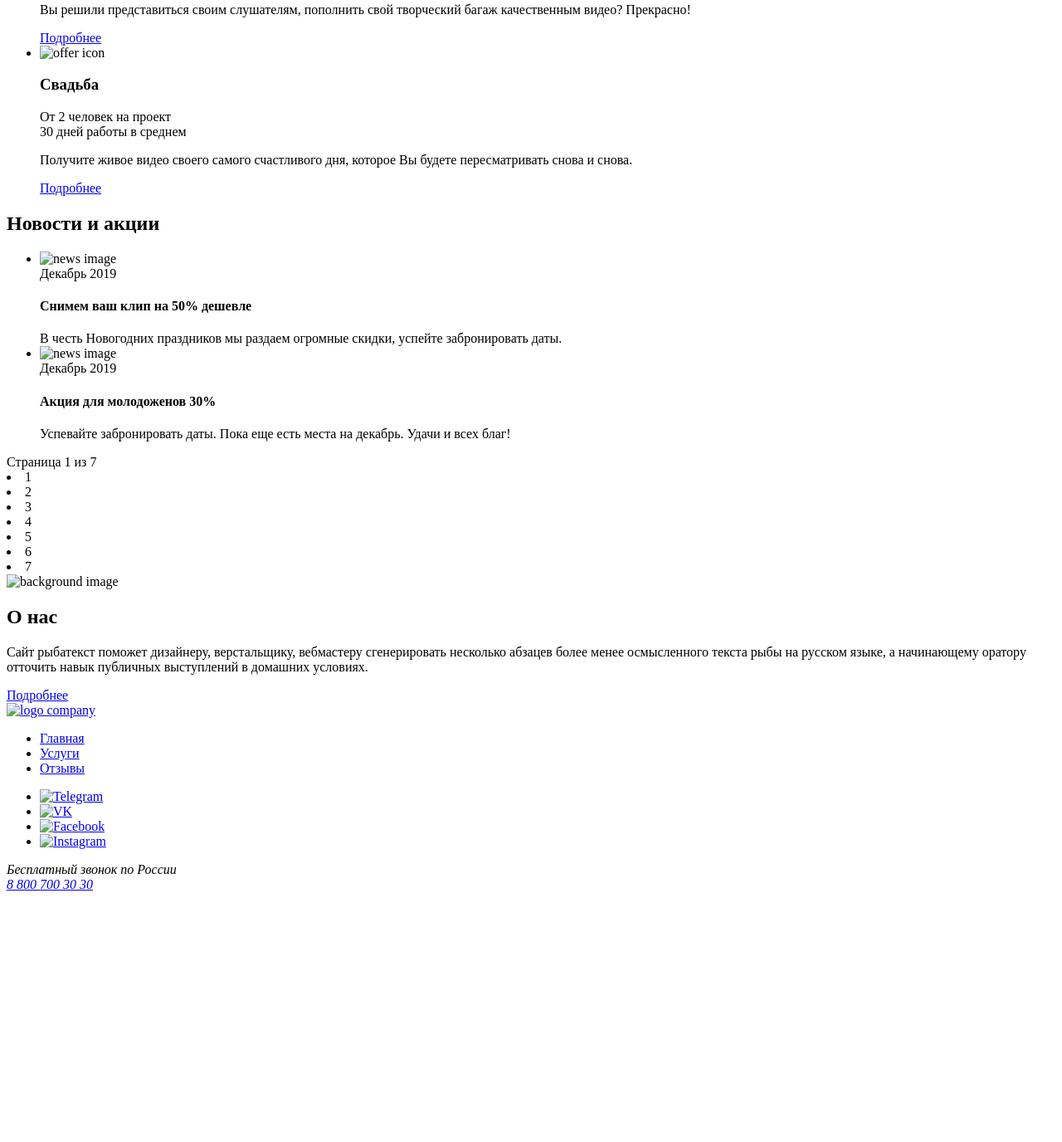
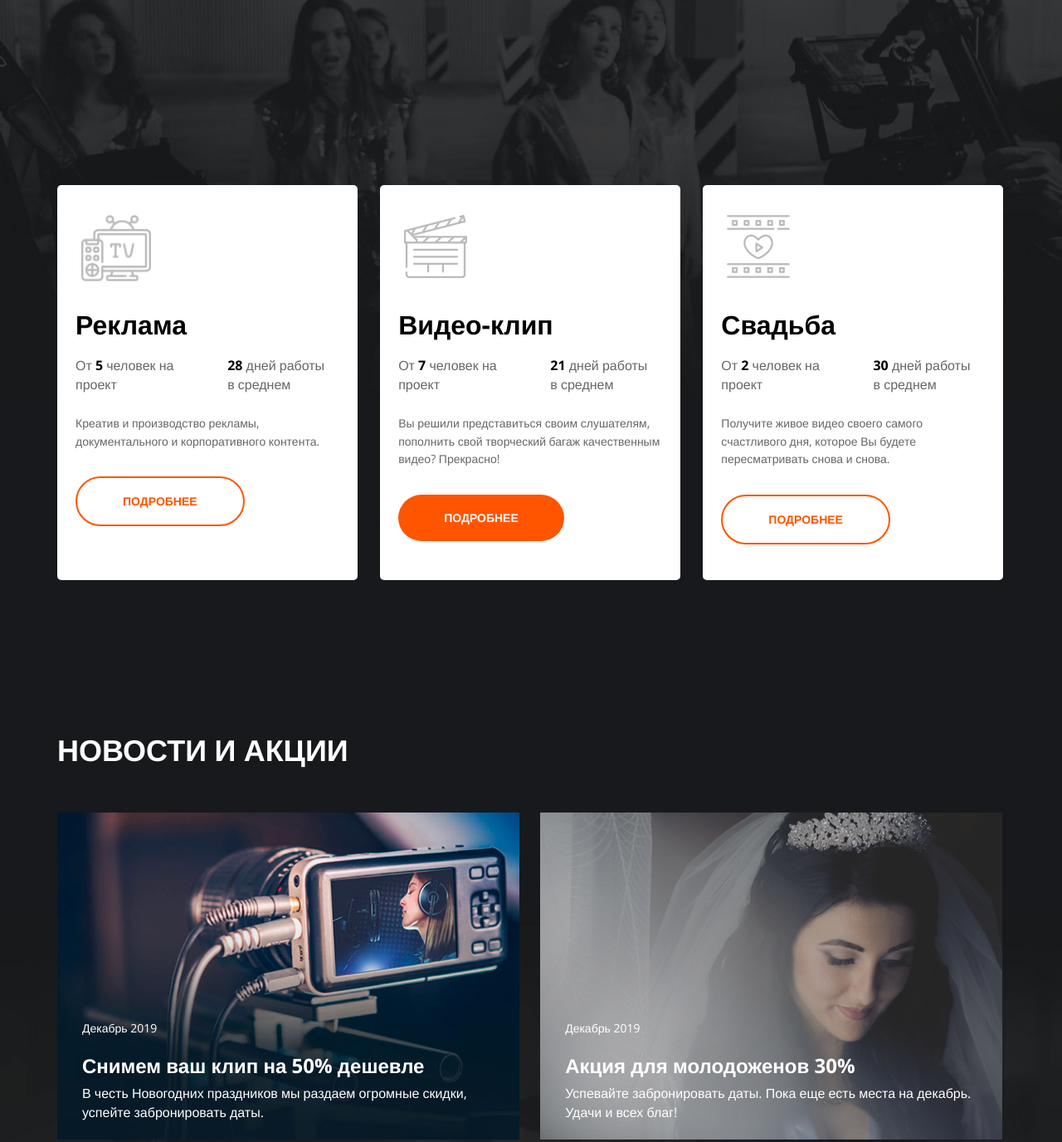
Before and after one commit to asm96/video-production, a plain HTML site: page index.html in a window 1280 px wide. Shown: the part 575-1951 px from the top of the page at 83% size. Before the commit the page ends 1658 px from the top, so only its background shows below. Drawn offline with nearby package versions, Linux system fonts and the light colour scheme.

Commit message:
Обновил главную страницу, добавил стили

```diff
--- a/index.html
+++ b/index.html
@@ -6,15 +6,19 @@
   <meta http-equiv="X-UA-Compatible" content="IE=edge">
   <meta name="viewport" content="width=device-width, initial-scale=1.0">
   <title>Главная | Video Production</title>
+  <link rel="preconnect" href="https://fonts.gstatic.com">
+  <link href="https://fonts.googleapis.com/css2?family=Open+Sans:ital,wght@0,400;0,700;0,800;1,400&display=swap"
+    rel="stylesheet">
+  <link rel="stylesheet" href="./main.css">
 </head>
 
 <body>
-  <div class="wrapper">
+  <div class="wrapper main-page-wrapper">
     <div class="wrapper__content">
       <header class="header">
         <div class="container header__container">
-          <a href="#" class="logo">
-            <img src="" alt="logo company" class="logo__img">
+          <a href="/" class="logo">
+            <img src="./img/logo.png" alt="video-production logo" class="logo__img">
           </a>
           <nav class="menu">
             <ul class="menu__list">
@@ -31,74 +35,91 @@
           </nav>
           <address class="contacts">
             <a href="tel:+78007003030" class="contacts__phone">8 800 700 30 30</a>
-            <div class="contacts__info">График работы</div>
+            <div class="contacts__dropdown-title">График работы</div>
           </address>
         </div>
       </header>
       <main class="main-content">
-        <section class="hello">
+        <section class="hero">
           <div class="container">
-            <h1 class="hello__title">Снимем для вас
-              креативное видео</h1>
-            <div class="hello__text">Креативный видеопродакшн полного цикла</div>
-            <a href="#" class="hello_button button">Подробнее</a>
+            <div class="hero__text">
+              <h1 class="hero__title">Снимем для вас
+                креативное видео</h1>
+              <div class="hero__subtitle">Креативный видеопродакшн полного цикла</div>
+              <a href="#" class="btn hero__btn">Подробнее</a>
+            </div>
           </div>
         </section>
         <section class="offers">
           <div class="container">
             <ul class="offers__list">
               <li class="offers__item">
-                <img src="#" alt="offer icon" class="offers__img">
+                <div class="offers__header">
+                  <img src="./img/offers/tv.png" alt="offer icon" class="offers__img">
+                </div>
                 <div class="offers__content">
                   <h3 class="offers__title">Реклама</h3>
                   <div class="offers_features">
-                    <div class="offer__feature">
-                      <div class="offers__feature-text">От 5 человек
+                    <div class="offers__feature">
+                      <div class="offers__feature-text">От <span class="bold">5</span> человек
                         на проект</div>
                     </div>
-                    <div class="offer__feature">
-                      <div class="offers__feature-text">28 дней работы
+                    <div class="offers__feature">
+                      <div class="offers__feature-text"><span class="bold">28</span> дней работы
                         в среднем</div>
                     </div>
                   </div>
-                  <p class="offers__text">Креатив и производство рекламы, документального и корпоративного контента.</p>
-                  <a href="#" class="button button--light">Подробнее</a>
+                  <div class="offers__text">Креатив и производство рекламы, документального и корпоративного контента.
+                  </div>
+                  <div class="offers_btn-wrapper">
+                    <a href="#" class="btn btn--light">Подробнее</a>
+                  </div>
+                </div>
+              </li>
+              <li class="offers__item offers__item--primary">
+                <div class="offers__header">
+                  <img src="./img/offers/clapper.png" alt="offer icon" class="offers__img">
+                </div>
+                <div class="offers__content">
+                  <h3 class="offers__title">Видео-клип</h3>
+                  <div class="offers_features">
+                    <div class="offers__feature">
+                      <div class="offers__feature-text">От <span class="bold">7</span> человек
+                        на проект</div>
+                    </div>
+                    <div class="offers__feature">
+                      <div class="offers__feature-text"><span class="bold">21</span> дней работы
+                        в среднем</div>
+                    </div>
+                  </div>
+                  <div class="offers__text">Вы решили представиться своим слушателям, пополнить свой творческий багаж
+                    качественным видео? Прекрасно!</div>
+                  <div class="offers_btn-wrapper">
+                    <a href="#" class="btn">Подробнее</a>
+                  </div>
                 </div>
               </li>
               <li class="offers__item">
-                <img src="#" alt="offer icon" class="offers__img">
+                <div class="offers__header">
+                  <img src="./img/offers/film.png" alt="offer icon" class="offers__img">
+                </div>
                 <div class="offers__content">
-                  <h3 class="offers__title">Видео-клип</h3>
+                  <h3 class="offers__title">Свадьба</h3>
                   <div class="offers_features">
-                    <div class="offer__feature">
-                      <div class="offers__feature-text">От 7 человек
+                    <div class="offers__feature">
+                      <div class="offers__feature-text">От <span class="bold">2</span> человек
                         на проект</div>
                     </div>
-                    <div class="offer__feature">
-                      <div class="offers__feature-text">21 дней работы
+                    <div class="offers__feature">
+                      <div class="offers__feature-text"><span class="bold">30</span> дней работы
                         в среднем</div>
                     </div>
                   </div>
-                  <p class="offers__text">Вы решили представиться своим слушателям, пополнить свой творческий багаж качественным видео? Прекрасно!</p>
-                  <a href="#" class="button">Подробнее</a>
-                </div>
-              </li>
-              <li class="offers__item">
-                <img src="#" alt="offer icon" class="offers__img">
-                <div class="offers__content">
-                  <h3 class="offers__title">Свадьба</h3>
-                  <div class="offers_features">
-                    <div class="offer__feature">
-                      <div class="offers__feature-text">От 2 человек
-                        на проект</div>
-                    </div>
-                    <div class="offer__feature">
-                      <div class="offers__feature-text">30 дней работы
-                        в среднем</div>
-                    </div>
+                  <div class="offers__text">Получите живое видео своего самого счастливого дня, которое Вы будете
+                    пересматривать снова и снова.</div>
+                  <div class="offers_btn-wrapper">
+                    <a href="#" class="btn btn--light">Подробнее</a>
                   </div>
-                  <p class="offers__text">Получите живое видео своего самого счастливого дня, которое Вы будете пересматривать снова и снова.</p>
-                  <a href="#" class="button button--light">Подробнее</a>
                 </div>
               </li>
             </ul>
@@ -106,40 +127,55 @@
         </section>
         <section class="news">
           <div class="container">
-            <h2 class="title">Новости и акции</h2>
+            <h2 class="news__title">Новости и акции</h2>
             <ul class="news__list">
               <li class="news__item">
-                <img src="#" alt="news image" class="news__img">
-                <div class="news__date">Декабрь 2019</div>
-                <h4 class="title">Снимем ваш клип на 50% дешевле</h4>
-                <div class="news__text">В честь Новогодних праздников мы раздаем огромные скидки, успейте забронировать даты. </div>
+                <div class="news__cover">
+                  <img src="./img/news/camera.png" alt="news image" class="news__img">
+                </div>
+                <div class="news__text-content">
+                  <div class="news__date">Декабрь 2019</div>
+                  <h4 class="news__title-item">Снимем ваш клип на 50% дешевле</h4>
+                  <div class="news__text">В честь Новогодних праздников мы раздаем огромные скидки, успейте забронировать даты.</div>
+                </div>
               </li>
               <li class="news__item">
-                <img src="#" alt="news image" class="news__img">
-                <div class="news__date">Декабрь 2019</div>
-                <h4 class="title">Акция для молодоженов 30%</h4>
-                <div class="news__text">Успевайте забронировать даты. Пока еще есть места на декабрь. Удачи и всех благ!</div>
+                <div class="news__cover">
+                  <img src="./img/news/wedding.png" alt="news image" class="news__img">
+                </div>
+                <div class="news__text-content">
+                  <div class="news__date">Декабрь 2019</div>
+                  <h4 class="news__title-item">Акция для молодоженов 30%</h4>
+                  <div class="news__text">Успевайте забронировать даты. Пока еще есть места на декабрь. Удачи и всех благ!</div>
+                </div>
               </li>
             </ul>
-            <div class="paginator">
-              <div class="paginator__display">Страница 1 из 7</div>
-              <li class="paginator__item">1</li>
-              <li class="paginator__item">2</li>
-              <li class="paginator__item">3</li>
-              <li class="paginator__item">4</li>
-              <li class="paginator__item">5</li>
-              <li class="paginator__item">6</li>
-              <li class="paginator__item">7</li>
+            <div class="pager">
+              <div class="pager__display">Страница 1 из 7</div>
+              <ul class="pager__list">
+                <li class="pager__item pager__item--active"><a href="#" class="pager__link">1</a></li>
+                <li class="pager__item"><a href="#" class="pager__link">2</a></li>
+                <li class="pager__item"><a href="#" class="pager__link">3</a></li>
+                <li class="pager__item"><a href="#" class="pager__link">4</a></li>
+                <li class="pager__item"><a href="#" class="pager__link">5</a></li>
+                <li class="pager__item"><a href="#" class="pager__link">6</a></li>
+                <li class="pager__item"><a href="#" class="pager__link">7</a></li>
+              </ul>
             </div>
           </div>
         </section>
         <section class="about">
           <div class="container">
-            <img src="#" alt="background image" class="about">
-            <div class="about__item">
-              <h2 class="title title--dark">О нас</h2>
-              <div class="about__text"><p>Сайт рыбатекст поможет дизайнеру, верстальщику, вебмастеру сгенерировать несколько абзацев более менее осмысленного текста рыбы на русском языке, а начинающему оратору отточить навык публичных выступлений в домашних условиях.</p></div>
-              <a href="#" class="button">Подробнее</a>
+            <div class="about__section">
+              <div class="about__item">
+                <h2 class="title about__title">О нас</h2>
+                <div class="about__text">
+                  <p>Сайт рыбатекст поможет дизайнеру, верстальщику, вебмастеру сгенерировать несколько абзацев более
+                    менее осмысленного текста рыбы на русском языке, а начинающему оратору отточить навык публичных
+                    выступлений в домашних условиях.</p>
+                </div>
+                <a href="#" class="btn about__btn">Подробнее</a>
+            </div>
             </div>
           </div>
         </section>
@@ -147,10 +183,10 @@
     </div>
     <footer class="footer">
       <div class="container footer__container">
-        <a href="#" class="logo">
-          <img src="" alt="logo company" class="logo__img">
+        <a href="/" class="logo logo--footer">
+          <img src="./img/logo.png" alt="video-production logo" class="logo__img">
         </a>
-        <nav class="menu">
+        <nav class="menu menu--footer">
           <ul class="menu__list">
             <li class="menu__item">
               <a href="#" class="menu__link">Главная</a>
@@ -164,28 +200,24 @@
           </ul>
         </nav>
         <ul class="social">
-          <li class="social__item">
+          <li class="social__item social__item--tg">
             <a href="#" class="social__link">
-              <img src="#" alt="Telegram" class="social__icon">
             </a>
           </li>
-          <li class="social__item">
+          <li class="social__item social__item--vk">
             <a href="#" class="social__link">
-              <img src="#" alt="VK" class="social__icon">
             </a>
           </li>
-          <li class="social__item">
+          <li class="social__item social__item--fb">
             <a href="#" class="social__link">
-              <img src="#" alt="Facebook" class="social__icon">
             </a>
           </li>
-          <li class="social__item">
+          <li class="social__item social__item--inst">
             <a href="#" class="social__link">
-              <img src="#" alt="Instagram" class="social__icon">
             </a>
           </li>
         </ul>
-        <address class="contacts">
+        <address class="contacts contacts--footer">
           <div class="contacts__info">Бесплатный звонок по России</div>
           <a href="tel:+78007003030" class="contacts__phone">8 800 700 30 30</a>
         </address>
--- /dev/null
+++ b/main.css
@@ -0,0 +1,499 @@
+*,
+*::after,
+*::before {
+  box-sizing: inherit;
+  margin: 0;
+  padding: 0;
+}
+
+html {
+  box-sizing: border-box;
+  height: 100%;
+}
+
+body {
+  font-family: "Open Sans", Helvetica, sans-serif;
+  color: #fff;
+  font-size: 16px;
+  line-height: 1.42;
+  background: #17191C;
+  -webkit-font-smoothing: antialiased;
+  -moz-osx-font-smoothing: grayscale;
+  height: 100%;
+}
+
+.wrapper {
+  display: flex;
+  flex-direction: column;
+  min-height: 100%;
+}
+
+.main-page-wrapper {
+  background: url(./img/hero.png) center top no-repeat, url(./img/bottom-pic.png) center bottom 306px no-repeat;
+}
+
+.wrapper__content {
+  flex: 1 0 auto;
+}
+
+.header {
+  height: 128px;
+  position: relative;
+  margin-bottom: 101px;
+}
+
+.container {
+  margin: 0 auto;
+  width: 1142px;
+  position: relative;
+}
+
+a {
+  color: inherit;
+}
+
+ul {
+  padding: 0;
+  margin: 0;
+}
+
+ul li {
+  list-style: none;
+}
+
+h1,
+h2,
+h3,
+h4,
+h5,
+h6 {
+  margin: 0;
+  font-weight: normal;
+}
+
+p {
+  margin-top: 0;
+}
+
+.bold {
+  font-weight: bold;
+  color: #000;
+}
+
+img {
+  vertical-align: middle;
+  ;
+  max-width: 100%;
+}
+
+.logo {
+  display: block;
+  position: absolute;
+  top: 21px;
+  left: 0px;
+}
+
+.menu {
+  position: absolute;
+  top: 38px;
+  left: 439px;
+}
+
+.menu__item {
+  display: inline-block;
+  vertical-align: middle;
+  margin-right: 51px;
+}
+
+.menu__item:last-child {
+  margin-right: 0;
+}
+
+.menu__link {
+  font-size: 14px;
+  text-decoration: none;
+}
+
+.menu__link:hover {
+  color: #FF3D00;
+}
+
+.contacts {
+  position: absolute;
+  top: 27px;
+  right: 0px;
+  font-style: normal;
+  text-align: right;
+}
+
+.contacts__phone {
+  text-decoration: none;
+  font-size: 26px;
+}
+
+.contacts__dropdown-title {
+  font-size: 13px;
+  text-decoration: underline;
+  color: #FF3D00;
+  margin-top: -7px;
+  margin-right: 2px;
+}
+
+.btn {
+  background: #FF5500;
+  border-radius: 35px;
+  padding: 18px 55px;
+  color: #fff;
+  font-size: 14px;
+  font-weight: bold;
+  text-transform: uppercase;
+  text-decoration: none;
+  display: inline-block;
+}
+
+.hero {
+  margin-bottom: 232px;
+}
+
+.hero__btn {
+  background: #FF3D00;
+  padding: 18px 55px;
+}
+
+.btn--light {
+  background: #fff;
+  color: #FF5500;
+  border: 2px solid #FF5500;
+}
+
+.about__btn {
+  background: #FF5400;
+  padding: 18px 40px;
+}
+
+.btn:hover {
+  background: #FF3D00;
+  color: #fff;
+}
+
+.offers__item {
+  display: inline-block;
+  vertical-align: middle;
+}
+
+.news__item {
+  display: inline-block;
+  vertical-align: middle;
+}
+
+.hero__text {
+  width: 775px;
+  margin-left: 184px;
+}
+
+.hero__title {
+  font-size: 72px;
+  font-weight: 800;
+  line-height: 1.37;
+  margin-bottom: 30px;
+  text-align: center;
+  vertical-align: bottom;
+  text-transform: uppercase;
+}
+
+.hero__subtitle {
+  font-size: 18px;
+  margin-bottom: 28px;
+}
+
+.offers {
+  margin-bottom: 179px;
+}
+
+.offers__item {
+  min-height: 476px;
+  background: #fff;
+  color: #666;
+  border-radius: 5px;
+  display: inline-block;
+  margin-right: 23px;
+  width: 362px;
+}
+
+.offers__item:last-child {
+  margin-right: 0;
+}
+
+.offers__item--primary {
+  border: 5px solid #CCC padding 18px 17px
+}
+
+.offers__header {
+  min-height: 122px;
+  position: relative;
+}
+
+.offers__img {
+  position: absolute;
+  left: 29px;
+  top: 36px;
+}
+
+.offers__content {
+  padding: 23px 22px;
+}
+
+.offers__title {
+  font-weight: bold;
+  font-size: 32px;
+  margin-bottom: 16px;
+  color: #000;
+}
+
+.offers_features {
+  margin-bottom: 24px;
+}
+
+.offers__feature {
+  display: inline-block;
+  vertical-align: top;
+  width: 123px;
+  margin-right: 56px;
+}
+
+.offers__feature:last-child {
+  margin-right: 0;
+}
+
+.offers__text {
+  font-size: 14px;
+  margin-bottom: 32px;
+  line-height: 1.57;
+}
+
+.offers_btn-wrapper {
+  text-align: left;
+}
+
+.news {
+  margin-bottom: 145px;
+}
+
+.news__list {
+  margin-bottom: 53px;
+}
+
+.news__title {
+  font-size: 36px;
+  font-weight: 800;
+  text-transform: uppercase;
+  margin-bottom: 50px;
+}
+
+.news__item {
+  display: inline-block;
+  vertical-align: top;
+  width: 557px;
+  position: relative;
+  margin-right: 21px;
+}
+
+.news__item:last-child {
+  margin-right: 0;
+}
+
+.news__cover {
+  display: block;
+  width: 100%;
+  height: 100%;
+  object-fit: cover;
+  overflow: hidden;
+}
+
+.news__text-content {
+  position: absolute;
+  left: 0;
+  right: 0;
+  bottom: 0;
+  padding: 21px 30px;
+  min-height: 160px;
+}
+
+.news__date {
+  font-size: 14px;
+  margin-bottom: 18px;
+}
+
+.news__title-item {
+  font-size: 24px;
+  font-weight: bold;
+  margin-bottom: 5px;
+}
+
+.pager {
+  text-align: center;
+}
+
+.pager__display,
+.pager__list {
+  display: inline-block;
+  vertical-align: middle;
+}
+
+.pager__display {
+  margin-right: 15px;
+}
+
+.pager__item {
+  display: inline-block;
+  vertical-align: middle;
+}
+
+.pager__item--active .pager__link {
+  background: #FF5500;
+}
+
+.pager__item .pager__link:hover {
+  background: #FF5500;
+}
+
+.pager__link {
+  display: block;
+  width: 32px;
+  height: 32px;
+  line-height: 32px;
+  border-radius: 50%;
+  text-decoration: none;
+  font-weight: bold;
+}
+
+.about__section::before, .about__item {
+  display: inline-block;
+  vertical-align: top;
+}
+
+.about__section::before {
+  content: "";
+  width: 490px;
+  height: 505px;
+  background: url("./img/cameraman.png") center center / cover no-repeat;
+}
+
+.about__item {
+  background: #fff;
+  color:#060606;
+  padding: 70px 80px;
+  width: 785px;
+  border-radius: 5px;
+  margin-left: -139px;
+  margin-top: 97px;
+}
+
+.about__title {
+  font-size: 36px;
+  font-weight: 800;
+  text-transform: uppercase;
+  margin-bottom: 37px;
+}
+
+.about__text {
+  margin-bottom: 42px;
+  min-height: 100px;
+  width: 500px;
+  line-height: 1.68;
+}
+
+.about__text p {
+  margin-bottom: 20px;
+}
+
+.about__text p:last-child {
+  margin-bottom: 0;
+}
+
+.footer {
+  flex: 0 0 auto;
+  height: 146px;
+  position: relative;
+  margin-top: 55px;
+}
+
+.contacts__info {
+  color:#9A9A9A;
+  font-size: 11px;
+}
+
+.social {
+  top: 49px;
+  right: 263px;
+  position: absolute;
+}
+
+.social__item {
+  display: inline-block;
+  vertical-align: middle;
+  margin-right: 6px;
+}
+
+.social__item:last-child {
+  margin-right: 0;
+}
+
+.social__link {
+  display: block;
+  text-decoration: none;
+  width: 36px;
+  height: 36px;
+  background: center center no-repeat;
+}
+
+.social__item--tg .social__link {
+  background-image: url(./img/socials/tg.png);
+}
+
+.social__item--tg .social__link:hover {
+  background-image: url(./img/socials/tg-hover.png);
+}
+
+.social__item--vk .social__link {
+  background-image: url(./img/socials/vk.png);
+}
+
+.social__item--vk .social__link:hover {
+  background-image: url(./img/socials/vk-hover.png);
+}
+
+.social__item--fb .social__link {
+  background-image: url(./img/socials/fb.png);
+}
+
+.social__item--fb .social__link:hover {
+  background-image: url(./img/socials/fb-hover.png);
+}
+
+.social__item--inst .social__link {
+  background-image: url(./img/socials/inst.png);
+}
+
+.social__item--inst .social__link:hover {
+  background-image: url(./img/socials/inst-hover.png);
+}
+
+.footer__container {
+  border-top: 1px solid rgba(255, 255, 255, .1);
+}
+
+.menu--footer {
+  top: 56px;
+  left: 329px;
+}
+
+.logo--footer {
+  top: 41px;
+  left: 0px;
+}
+
+.contacts--footer {
+  top: 46px;
+  right: 0px;
+}
```
Also changed, not shown: img/bottom-pic.png (added), img/cameraman.png (added), img/hero.png (added), img/logo.png (added), img/news/camera.png (added), img/news/wedding.png (added), img/offers/clapper.png (added), img/offers/film.png (added), img/offers/tv.png (added), img/socials/fb-hover.png (added), img/socials/fb.png (added), img/socials/inst-hover.png (added), img/socials/inst.png (added), img/socials/tg-hover.png (added), 3 more files.
